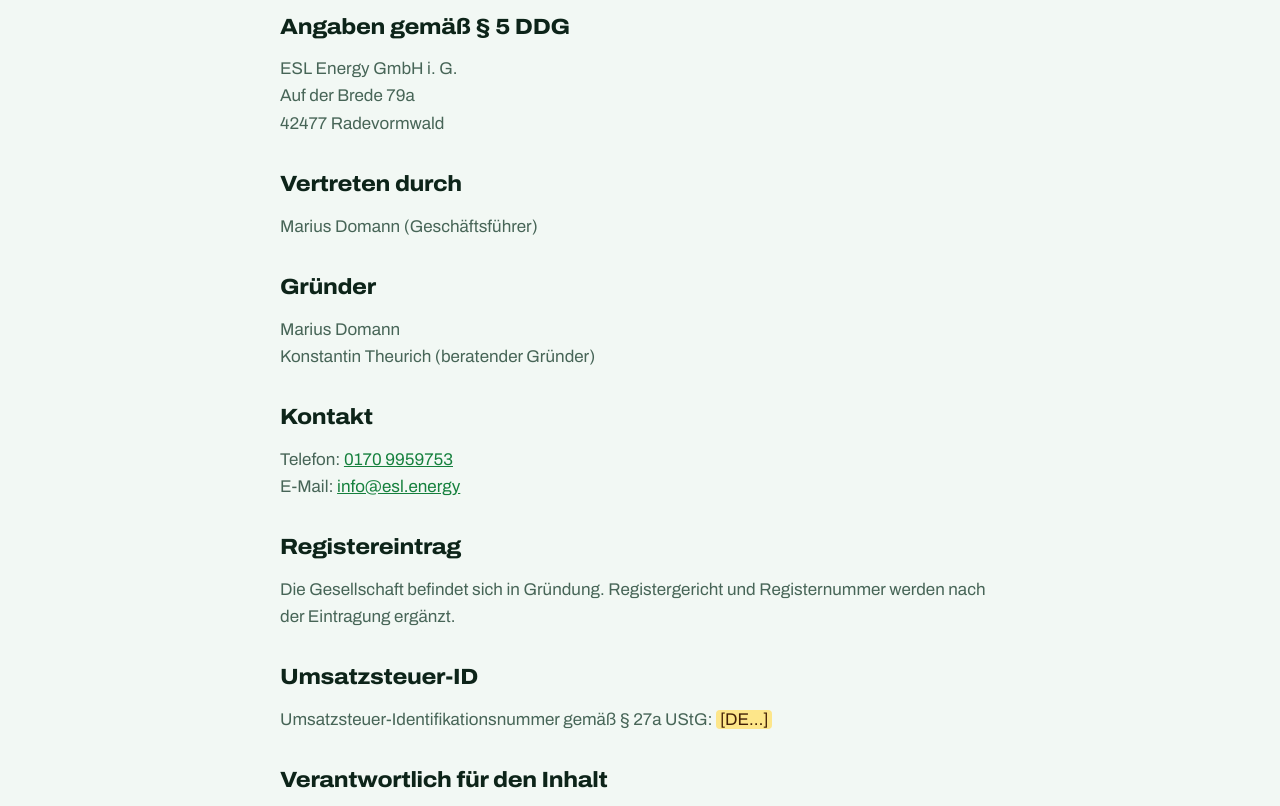
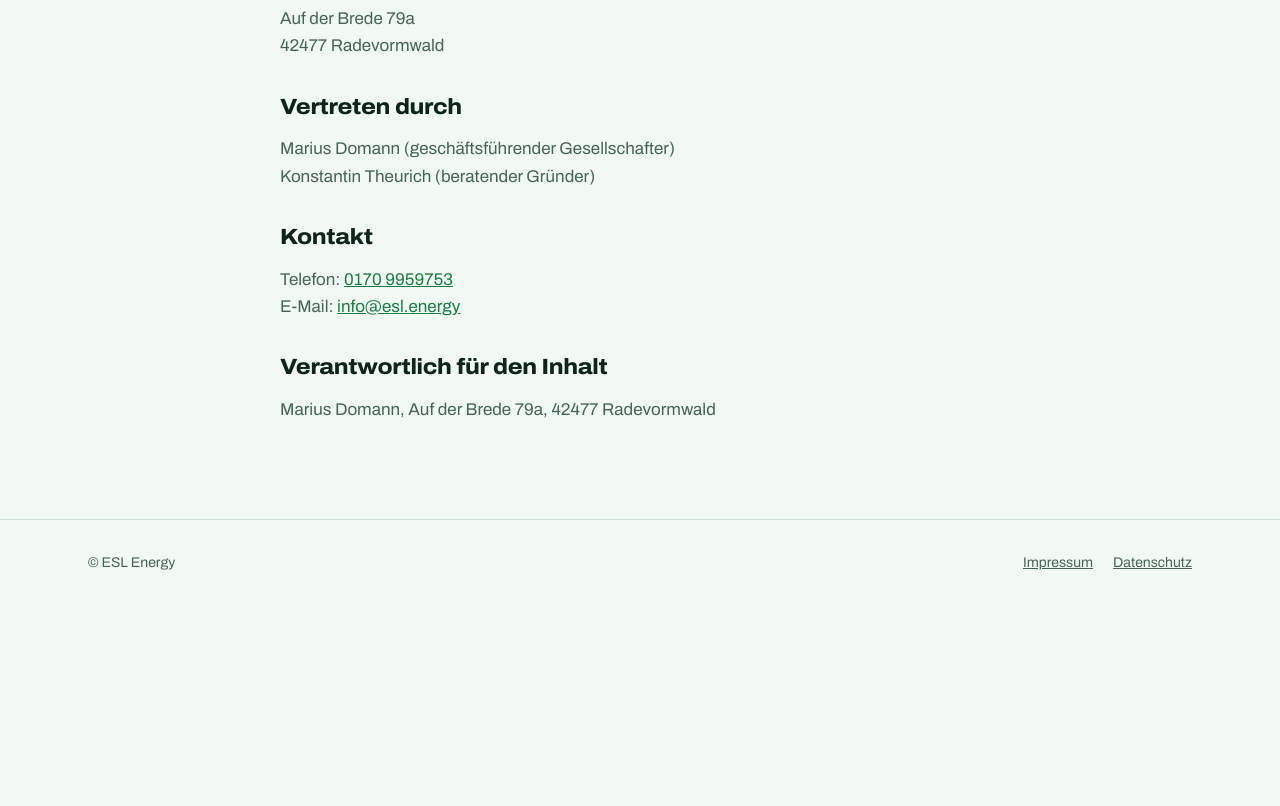
Before and after one commit to ESLenergy/Energiespeicherloesungen, a plain HTML site: page impressum.html in a window 1280 px wide. Shown: the part 329-1135 px from the top of the page. After the commit the page ends 935 px from the top, so only its background shows below. Drawn offline with Linux system fonts and the light colour scheme.

Commit message:
Impressum als GbR, Platzhalter und Vorlagenhinweis entfernt
Co-Authored-By: Claude Opus 5.5 <noreply@anthropic.com>
Claude-Session: https://claude.ai/code/session_01TAT4hK8ytCA9dN5ZFuM25Z

```diff
--- a/impressum.html
+++ b/impressum.html
@@ -11,23 +11,18 @@
 <body>
 <header class="kopf"><div class="wrap"><a class="marke" href="index.html"><svg viewBox="0 0 40 24" aria-hidden="true"><rect x="1.5" y="1.5" width="33" height="21" rx="4" fill="none" stroke="currentColor" stroke-width="3"/><rect x="36" y="8" width="3" height="8" rx="1.5" fill="currentColor"/><rect class="marke-ladung" x="6" y="6" width="24" height="12" rx="2" fill="currentColor"/></svg>ESL Energy</a><a class="button button-leise" href="index.html">Zur Startseite</a></div></header>
 <main class="rechtstext"><div class="wrap">
-  <p class="warnung">Vorlage: Die gelb markierten Stellen vor der Veröffentlichung ausfüllen und diesen Kasten löschen.</p>
   <h1>Impressum</h1>
   <h2>Angaben gemäß § 5 DDG</h2>
-  <p>ESL Energy GmbH i. G.<br>
+  <p>ESL Energy<br>
+  Marius Domann und Konstantin Theurich GbR<br>
   Auf der Brede 79a<br>
   42477 Radevormwald</p>
   <h2>Vertreten durch</h2>
-  <p>Marius Domann (Geschäftsführer)</p>
-  <h2>Gründer</h2>
-  <p>Marius Domann<br>Konstantin Theurich (beratender Gründer)</p>
+  <p>Marius Domann (geschäftsführender Gesellschafter)<br>
+  Konstantin Theurich (beratender Gründer)</p>
   <h2>Kontakt</h2>
   <p>Telefon: <a href="tel:+491709959753">0170 9959753</a><br>
   E-Mail: <a href="mailto:info@esl.energy">info@esl.energy</a></p>
-  <h2>Registereintrag</h2>
-  <p>Die Gesellschaft befindet sich in Gründung. Registergericht und Registernummer werden nach der Eintragung ergänzt.</p>
-  <h2>Umsatzsteuer-ID</h2>
-  <p>Umsatzsteuer-Identifikationsnummer gemäß § 27a UStG: <span class="platzhalter">[DE…]</span></p>
   <h2>Verantwortlich für den Inhalt</h2>
   <p>Marius Domann, Auf der Brede 79a, 42477 Radevormwald</p>
 </div></main>
```
Also changed, not shown: datenschutz.html (+1 -1 lines).
